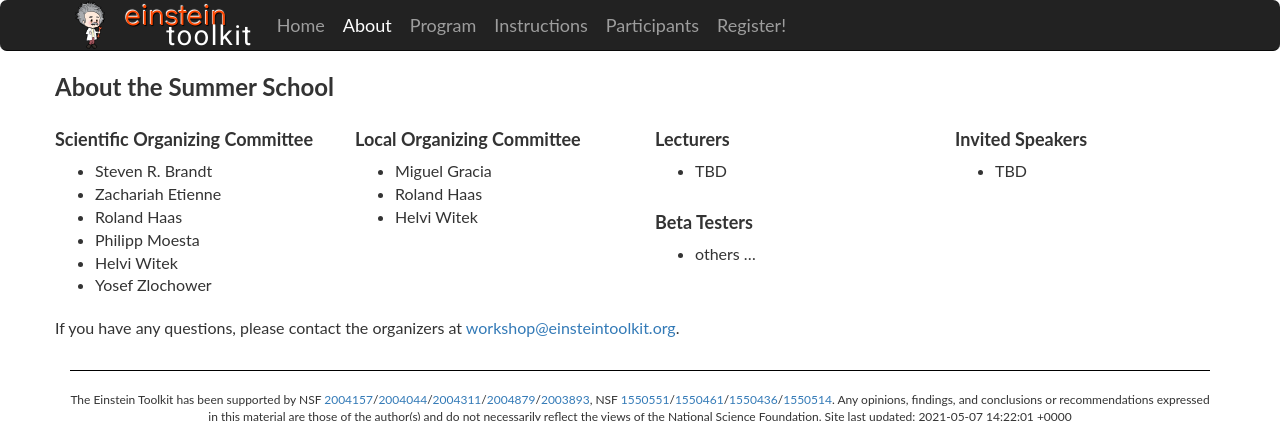
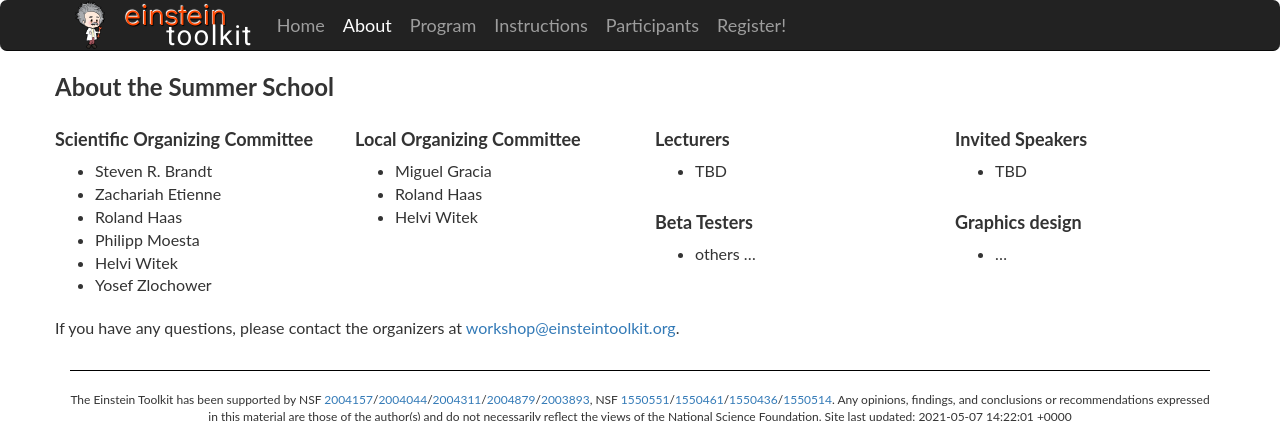
Before and after one commit to EinsteinToolkit/et2021uiuc, a Jekyll site: the page built from about.md, in a window 1280 px wide, cut to the strip 0-421 px from the top of the page. Built offline with Jekyll 4.4.1, drawn with Linux system fonts in a browser that asks for light colours.

Commit message:
about: add section for graphics design

```diff
--- a/about.md
+++ b/about.md
@@ -43,6 +43,11 @@
 * others ...
 </div>
 
+<div class="col-xs-6 col-sm-3" markdown="1">
+## Graphics design
+* ...
+</div>
+
 </div> <!--row-->
 <div class="row">
 
```
